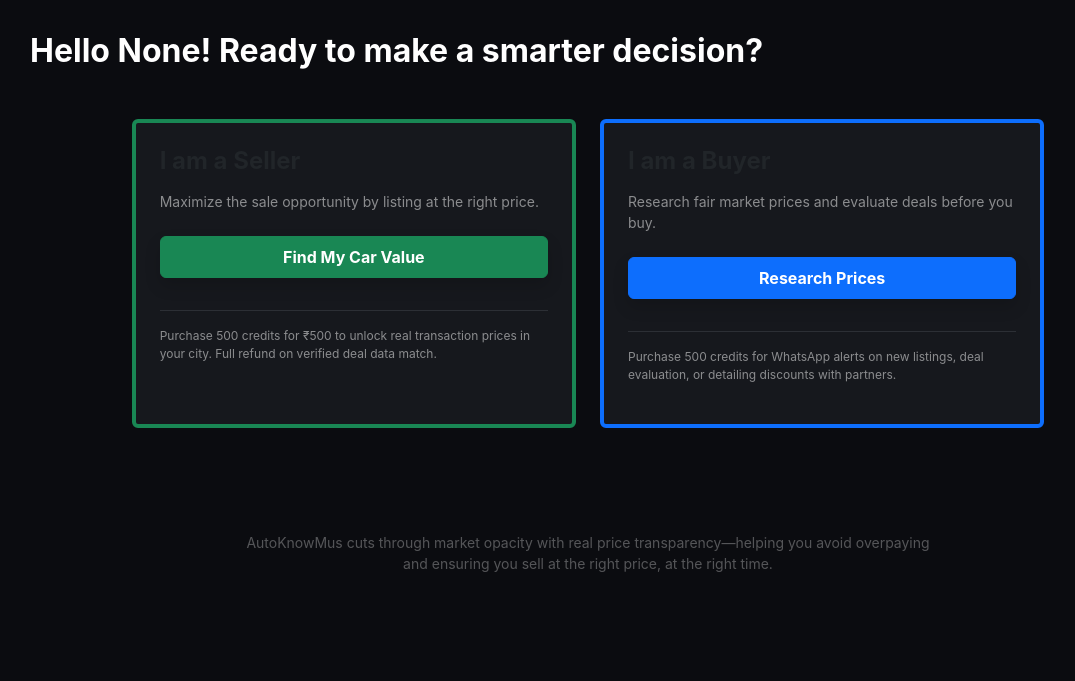
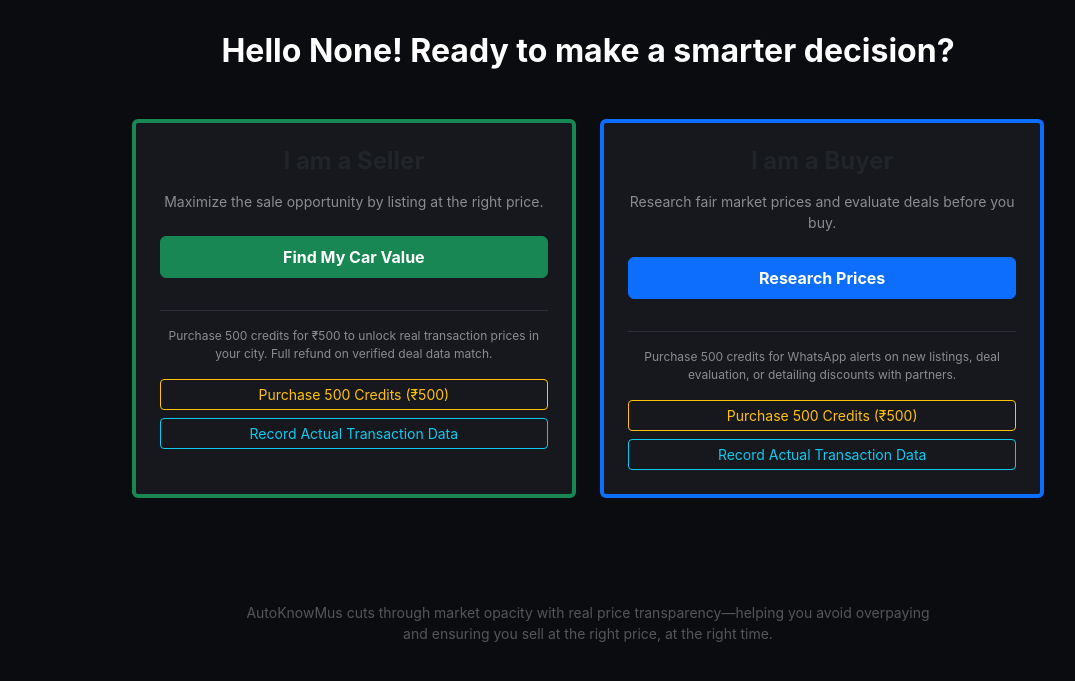
Before and after one commit to autoknowmus-web/autoknowmus, a Flask app: page /role in a window 1280 px wide. Shown: the part 60-741 px from the top of the page, without its empty margins (52-1127 px from the left). Run offline with Flask 3, Linux system fonts and the light colour scheme.

Commit message:
Update role.html

```diff
--- a/templates/role.html
+++ b/templates/role.html
@@ -1,6 +1,6 @@
 {% extends "layout.html" %}
 {% block content %}
-<div class="py-2">
+<div class="text-center py-2">
     {% with messages = get_flashed_messages() %}{% if messages %}{% for message in messages %}
     <div class="alert alert-success d-inline-block px-4 py-2 small rounded-pill mb-4 border-0" style="background: rgba(40, 167, 69, 0.2); color: #28a745;">
         <i class="fas fa-gift me-2"></i> {{ message }}
@@ -14,18 +14,31 @@
             <div class="card p-4 h-100 border-top border-success border-4" style="background: #16181d;">
                 <h4 class="fw-bold mb-3">I am a Seller</h4>
                 <p class="text-white-50 small mb-4">Maximize the sale opportunity by listing at the right price.</p>
-                <a href="/seller" class="btn btn-success w-100 py-2 fw-bold mb-3 shadow">Find My Car Value</a>
+                <a href="/seller" class="btn btn-success w-100 py-2 fw-bold mb-3">Find My Car Value</a>
+
                 <hr class="border-secondary opacity-25">
-                <p class="text-white-50" style="font-size: 0.75rem;">Purchase 500 credits for ₹500 to unlock real transaction prices in your city. Full refund on verified deal data match.</p>
+                <p class="text-white-50 mb-3" style="font-size: 0.75rem;">Purchase 500 credits for ₹500 to unlock real transaction prices in your city. Full refund on verified deal data match.</p>
+
+                <div class="d-grid gap-2">
+                    <button class="btn btn-sm btn-outline-warning">Purchase 500 Credits (₹500)</button>
+                    <button class="btn btn-sm btn-outline-info">Record Actual Transaction Data</button>
+                </div>
             </div>
         </div>
+
         <div class="col-md-5">
             <div class="card p-4 h-100 border-top border-primary border-4" style="background: #16181d;">
                 <h4 class="fw-bold mb-3">I am a Buyer</h4>
                 <p class="text-white-50 small mb-4">Research fair market prices and evaluate deals before you buy.</p>
-                <a href="/buyer" class="btn btn-primary w-100 py-2 fw-bold mb-3 shadow">Research Prices</a>
+                <a href="/buyer" class="btn btn-primary w-100 py-2 fw-bold mb-3">Research Prices</a>
+
                 <hr class="border-secondary opacity-25">
-                <p class="text-white-50" style="font-size: 0.75rem;">Purchase 500 credits for WhatsApp alerts on new listings, deal evaluation, or detailing discounts with partners.</p>
+                <p class="text-white-50 mb-3" style="font-size: 0.75rem;">Purchase 500 credits for WhatsApp alerts on new listings, deal evaluation, or detailing discounts with partners.</p>
+
+                <div class="d-grid gap-2">
+                    <button class="btn btn-sm btn-outline-warning">Purchase 500 Credits (₹500)</button>
+                    <button class="btn btn-sm btn-outline-info">Record Actual Transaction Data</button>
+                </div>
             </div>
         </div>
     </div>
```
